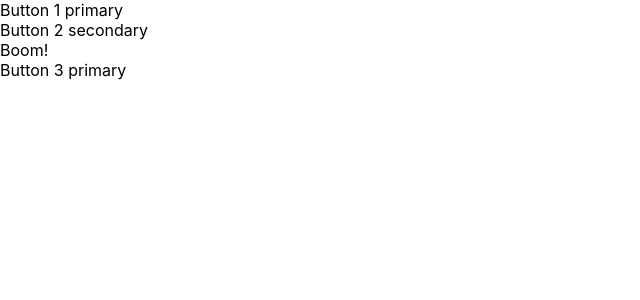
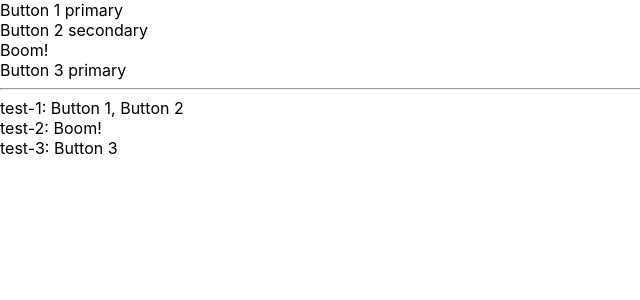
Before and after one commit to ZekNikZ/TypescriptDynamicComponentDemo, a React (Create React App) app: page / in a window 1280 px wide. Shown: the top 300 px of the page, without its empty margins (0-640 px from the left). Built offline with nearby package versions, Linux system fonts and the light colour scheme.

Commit message:
Proof of concept - editor

```diff
--- a/src/dynamic-components/ButtonGroup/ButtonGroup.component.tsx
+++ b/src/dynamic-components/ButtonGroup/ButtonGroup.component.tsx
@@ -2,7 +2,7 @@ import React from "react";
 import { ButtonGroupProps } from "./ButtonGroup.types";
 
 const ButtonGroupComponent: React.FC<ButtonGroupProps> = ({ buttons }) => {
-    return <div>{buttons.map(({ text, color }) => <div key={text}>{text} {color}</div>)}</div>
+    return <div>{buttons.map(({ label, color }) => <div key={label}>{label} {color}</div>)}</div>
 };
 
 export default ButtonGroupComponent;
--- a/src/dynamic-components/ButtonGroup/ButtonGroup.editor.tsx
+++ b/src/dynamic-components/ButtonGroup/ButtonGroup.editor.tsx
@@ -1,8 +1,8 @@
-import { ButtonGroupComponentIdType } from "."
+import { ButtonGroupComponentIdType, ButtonGroupProps } from "."
 import { DynamicComponentEditorProps } from "../types"
 
-const ButtonGroupComponentEditor: React.FC<DynamicComponentEditorProps<ButtonGroupComponentIdType>> = ({ id }) => {
-    return <div></div>
+const ButtonGroupComponentEditor: React.FC<DynamicComponentEditorProps<ButtonGroupComponentIdType, ButtonGroupProps>> = ({ id, data: { buttons } }) => {
+    return <div>{id}: {buttons.map(b => b.label).join(', ')}</div>
 }
 
 export default ButtonGroupComponentEditor
--- a/src/dynamic-components/ButtonGroup/ButtonGroup.types.ts
+++ b/src/dynamic-components/ButtonGroup/ButtonGroup.types.ts
@@ -4,7 +4,7 @@ export const ButtonGroupComponentId = "button-group";
 export type ButtonGroupComponentIdType = typeof ButtonGroupComponentId;
 
 export interface ButtonProps {
-    text: string;
+    label: string;
     color: 'primary' | 'secondary';
 }
 
--- a/src/dynamic-components/TextArea/TextArea.editor.tsx
+++ b/src/dynamic-components/TextArea/TextArea.editor.tsx
@@ -1,8 +1,8 @@
-import { TextAreaComponentIdType } from "."
+import { TextAreaComponentIdType, TextAreaProps } from "."
 import { DynamicComponentEditorProps } from "../types"
 
-const TextAreaComponentEditor: React.FC<DynamicComponentEditorProps<TextAreaComponentIdType>> = ({ id }) => {
-    return <div></div>
+const TextAreaComponentEditor: React.FC<DynamicComponentEditorProps<TextAreaComponentIdType, TextAreaProps>> = ({ id, data: { text } }) => {
+    return <div>{id}: {text}</div>
 }
 
 export default TextAreaComponentEditor
--- a/src/dynamic-components/registry.tsx
+++ b/src/dynamic-components/registry.tsx
@@ -1,5 +1,6 @@
 import ButtonGroupComponentData, { ButtonGroupProps } from "./ButtonGroup";
 import TextAreaComponentData, { TextAreaProps } from "./TextArea";
+import { DynamicComponentEditorProps } from "./types";
 
 // Add a line here
 export const DYNAMIC_COMPONENT_REGISTRY = {
@@ -15,3 +16,7 @@ export const DYNAMIC_COMPONENT_TYPES = Object.keys(DYNAMIC_COMPONENT_REGISTRY);
 export function DynamicComponent<Type extends keyof typeof DYNAMIC_COMPONENT_REGISTRY, Props extends Extract<DynamicComponentData,{type: Type}>>(props: Props) {
     return DYNAMIC_COMPONENT_REGISTRY[props.type].component(props as never);
 }
+
+export function DynamicComponentEditor<Type extends keyof typeof DYNAMIC_COMPONENT_REGISTRY, Props extends DynamicComponentEditorProps<Type, Extract<DynamicComponentData,{type: Type}>>>(props: Props) {
+    return DYNAMIC_COMPONENT_REGISTRY[props.type].editor(props as never);
+}
--- a/src/dynamic-components/types.ts
+++ b/src/dynamic-components/types.ts
@@ -4,7 +4,7 @@ export interface DynamicComponentInfo<Type, Props> {
     id: Type;
     name: string;
     component: React.FC<Props>;
-    editor: React.FC<DynamicComponentEditorProps<Type>>;
+    editor: React.FC<DynamicComponentEditorProps<Type, Props>>;
 }
 
 export interface DynamicComponentProps<Type> {
@@ -12,7 +12,9 @@ export interface DynamicComponentProps<Type> {
     id: string;
 }
 
-export interface DynamicComponentEditorProps<Type> {
+export interface DynamicComponentEditorProps<Type, Data> {
     type: Type;
     id: string;
+    onChange: (data: Data) => void;
+    data: Data;
 }
--- a/src/pages/PageBuilder.tsx
+++ b/src/pages/PageBuilder.tsx
@@ -1,5 +1,5 @@
 import React from 'react';
-import { DynamicComponent, DynamicComponentData } from '../dynamic-components';
+import { DynamicComponent, DynamicComponentData, DynamicComponentEditor } from '../dynamic-components';
 
 const components: DynamicComponentData[] = [
     {
@@ -7,11 +7,11 @@ const components: DynamicComponentData[] = [
         id: "test-1",
         buttons: [
             {
-                text: "Button 1",
+                label: "Button 1",
                 color: "primary"
             },
             {
-                text: "Button 2",
+                label: "Button 2",
                 color: "secondary"
             },
         ]
@@ -26,7 +26,7 @@ const components: DynamicComponentData[] = [
         id: "test-3",
         buttons: [
             {
-                text: "Button 3",
+                label: "Button 3",
                 color: "primary"
             },
         ]
@@ -35,6 +35,12 @@ const components: DynamicComponentData[] = [
 
 export default function PageBuilder() {
     return <div>
-        {components.map(data => <DynamicComponent {...data}/>)}
+        <div>
+            {components.map(data => <DynamicComponent {...data}/>)}
+        </div>
+        <hr/>
+        <div>
+            {components.map(data => <DynamicComponentEditor {...data} data={data} onChange={console.log}/>)}
+        </div>
     </div>
 }
```
